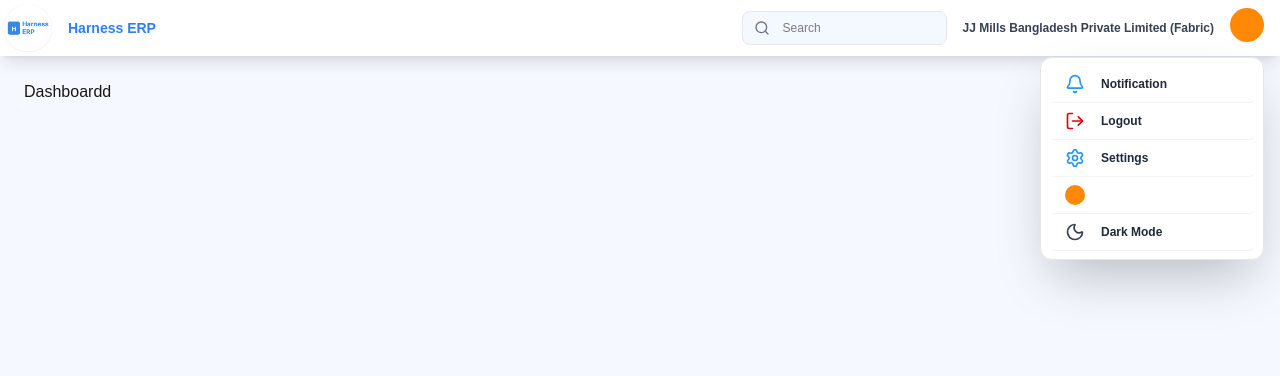
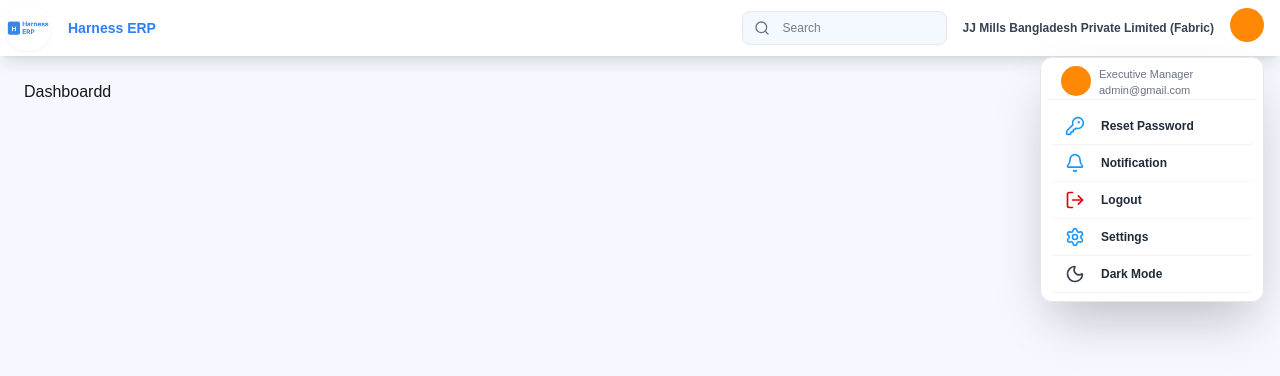
Before and after one commit to Karthicrajamo/Harness-next-app, a Next.js app: page /dashboard in a window 1280 px wide. Both pictures are taken after a click on the button 1247 px from the left and 24 px from the top of the page. Shown: the top 376 px of the page. Built offline with nearby package versions, Linux system fonts and the light colour scheme.

Commit message:
navbar changes

```diff
--- a/src/components/navbar.tsx
+++ b/src/components/navbar.tsx
@@ -9,6 +9,7 @@ import {
   Sun,
   Moon,
   AlignLeft,
+  KeyRound,
 } from "lucide-react";
 import React, { useEffect, useRef, useState } from "react";
 import SearchBar from "./searchbar";
@@ -81,6 +82,7 @@ export default function Navbar({
     };
   }, [userMenuOpen, menuOpen]);
   const menuItems = [
+    { icon: KeyRound, label: "Reset Password", iconClass: "text-[#2196f3]" },
     { icon: Bell, label: "Notification", iconClass: "text-[#2196f3]" },
     {
       icon: LogOut,
@@ -90,11 +92,11 @@ export default function Navbar({
     },
     { icon: Settings, label: "Settings", iconClass: "text-[#2196f3]" },
 
-    {
-      icon: UserIcon,
-      label: user?.userName,
-      text: user?.userName.charAt(0)?.toUpperCase(),
-    },
+    // {
+    //   icon: UserIcon,
+    //   label: user?.userName,
+    //   text: user?.userName.charAt(0)?.toUpperCase(),
+    // },
     { icon: Moon, label: "Dark Mode" },
   ];
 
@@ -131,7 +133,6 @@ export default function Navbar({
                     }
                   }}
                 >
-
                   <UserIcon
                     size={34}
                     text={
@@ -149,6 +150,23 @@ export default function Navbar({
                   border border-gray-200
                   p-2 z-[999]"
                   >
+                    <div className="px-3 mb-2 border-b border-b-gray-100">
+                      <div className="flex gap-2 items-start">
+                        <UserIcon size={30} />
+
+                        <div className="flex flex-col">
+                          <span className="text-xs font-semibold">
+                            {user?.userName}
+                          </span>
+                          <span className="text-[11px] text-gray-500">
+                            Executive Manager
+                          </span>
+                          <span className="text-[11px] text-gray-500">
+                            admin@gmail.com
+                          </span>
+                        </div>
+                      </div>
+                    </div>
                     {menuItems.map((item, index) => (
                       <NavBarDropDown
                         key={index}
@@ -181,8 +199,26 @@ export default function Navbar({
         </div>
 
         {/* for mobile view */}
+
         {menuOpen && (
           <div className="sm:hidden absolute top-full left-0 w-full bg-white shadow-xl border-t border-t-gray-200 z-[999]">
+            <div className="px-3 m-2 border-b border-b-gray-100">
+              <div className="flex gap-2 items-start">
+                <UserIcon size={30} />
+
+                <div className="flex flex-col">
+                  <span className="text-xs font-semibold">
+                    {user?.userName}
+                  </span>
+                  <span className="text-[11px] text-gray-500">
+                    Executive Manager
+                  </span>
+                  <span className="text-[11px] text-gray-500">
+                    admin@gmail.com
+                  </span>
+                </div>
+              </div>
+            </div>
             <div className="flex flex-col p-2">
               {menuItems.map((item, index) => (
                 <NavBarDropDown
```
